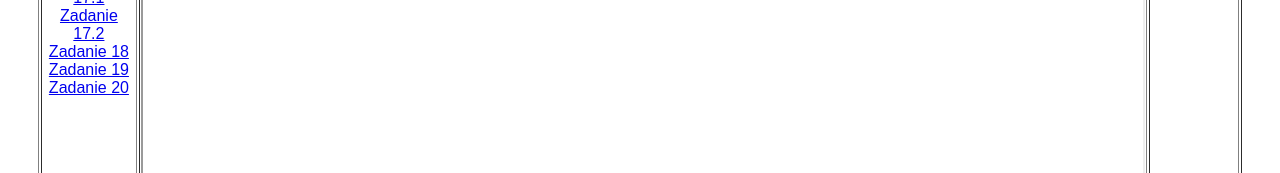
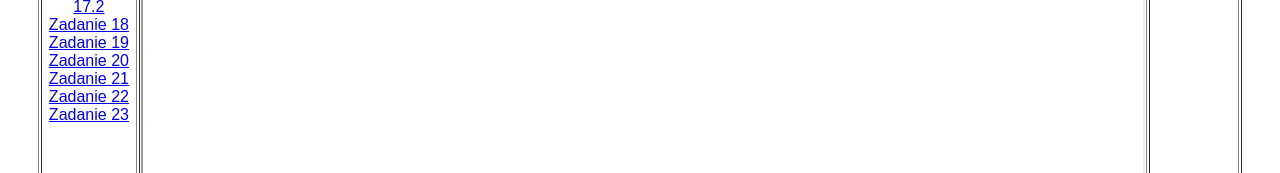
Before and after one commit to Kornel-Malak/Zadania-CSS-2-15, a plain HTML site: page index.html in a window 1280 px wide. Shown: the part 579-752 px from the top of the page. Drawn offline with Linux system fonts and the light colour scheme.

Commit message:
Update index.html

```diff
--- a/index.html
+++ b/index.html
@@ -56,6 +56,12 @@
 			<a href="mala_z19.html" target="strony"><font face="Arial">Zadanie 19</font></a>
 		<br>
 			<a href="mala_z20.html" target="strony"><font face="Arial">Zadanie 20</font></a>
+		<br>
+			<a href="mala_z21.html" target="strony"><font face="Arial">Zadanie 21</font></a>
+		<br>
+			<a href="mala_z22.html" target="strony"><font face="Arial">Zadanie 22</font></a>
+		<br>
+			<a href="mala_z23.html" target="strony"><font face="Arial">Zadanie 23</font></a>
 		</td>
 
 
```
